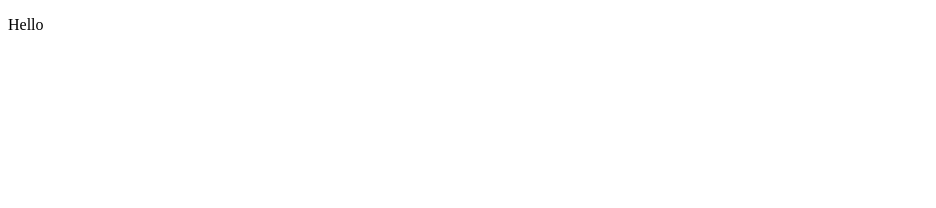
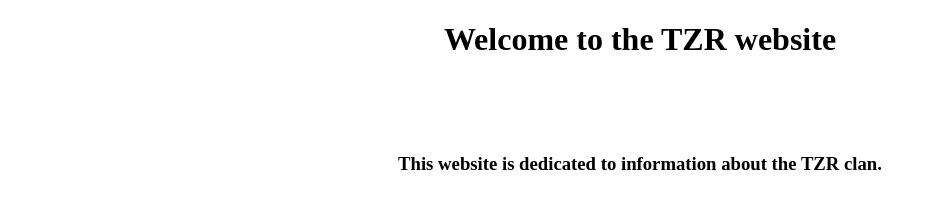
Before and after one commit to Redstonamaniac21/TZR-Website, a plain HTML site: page index.html in a window 1280 px wide. Shown: the whole page, without its empty margins (0-936 px from the left). Drawn offline with Linux system fonts and the light colour scheme.

Commit message:
Started with a basline

```diff
--- a/index.html
+++ b/index.html
@@ -2,9 +2,15 @@
 <html lang="en">
     <head>
         <meta charset="UTF-8">
-        <title>Hi</title>
+        <title>TZR</title>
     </head>
     <body>
-        <p>Hello</p>
+        <div style="text-align:center;">
+            <h1>Welcome to the TZR website</h1>
+            <br>
+            <br>
+            <br>
+            <h3>This website is dedicated to information about the TZR clan.</h3>
+        </div>
     </body>
 </html>
```
Also changed, not shown: CSS/index.css (added), 2 other files.
